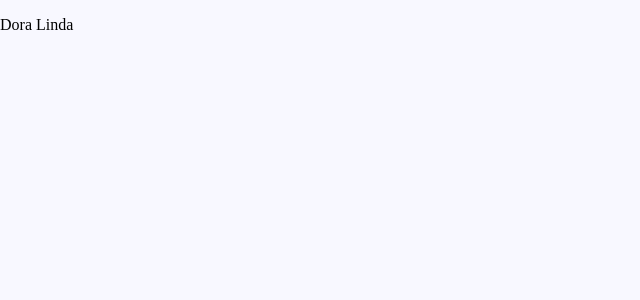
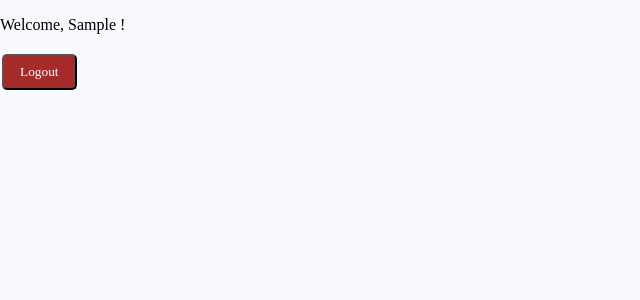
Before and after one commit to claudiaLisboa/socialmedia-app, a React (Create React App) app: page / in a window 1280 px wide. Both pictures are taken after typing "Sample" into the empty fields and a click on the button "Submit". Shown: the top 300 px of the page, without its empty margins (0-640 px from the left). Built offline with nearby package versions, Linux system fonts and the light colour scheme; a web font is replaced by a local one.

Commit message:
created function Logout

```diff
--- a/src/App.css
+++ b/src/App.css
@@ -70,3 +70,16 @@ h2{
     border-radius: 4px;
     resize: vertical;
 }
+
+/*Logo out*/
+
+.btnLogout{
+  background-color: #A52A2A;
+  border-radius: 5px;
+  color: white;
+  padding: 8px 16px;
+  text-decoration: none;
+  margin: 4px 2px;
+  cursor: pointer;
+
+}
--- a/src/App.js
+++ b/src/App.js
@@ -1,11 +1,15 @@
 
-import React, { useState } from "react";
+import React, { useEffect, useState } from "react";
 import Login from './components/Loging'
+import Header from "./components/Header";
 import  './App.css'
 
 function App() {
  const [user, setUser] = useState('');
 
+  useEffect(() =>{
+    document.title = user ? `${user}'s Feed` : 'Please login'
+  }, [user]);
 
   if (!user){
     return <Login setUser={setUser}/>;
@@ -13,8 +17,7 @@ function App() {
 
   return (
     <div >
-       <p>Dora Linda</p>
-
+      <Header user={user} setUser={setUser}/>
     </div>
   );
 }
--- /dev/null
+++ b/src/components/Header.js
@@ -0,0 +1,18 @@
+import React from "react";
+
+function Header({user, setUser}){
+
+    return(
+        <div>
+           <p>Welcome, {user} !</p>
+           <button
+                onClick={() => setUser('')}
+                className="btnLogout"
+            >
+                Logout
+            </button>
+        </div>
+    ) ;
+}
+
+export default Header;
```
Also changed, not shown: src/components/Headers.js (deleted, +0 -8 lines).
